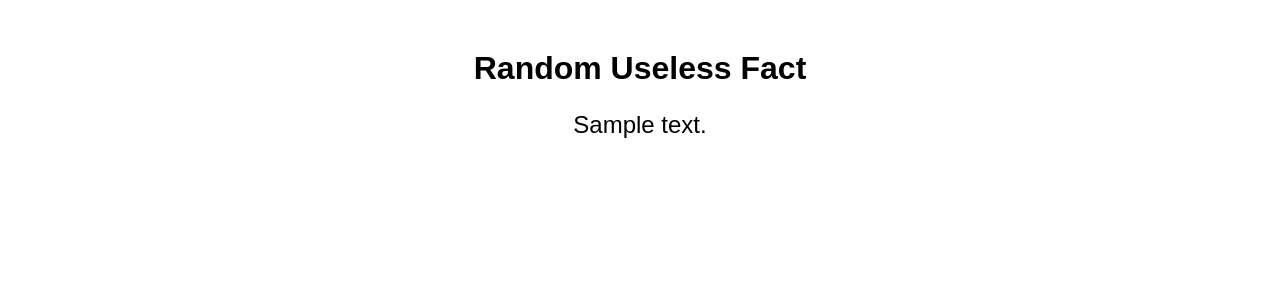
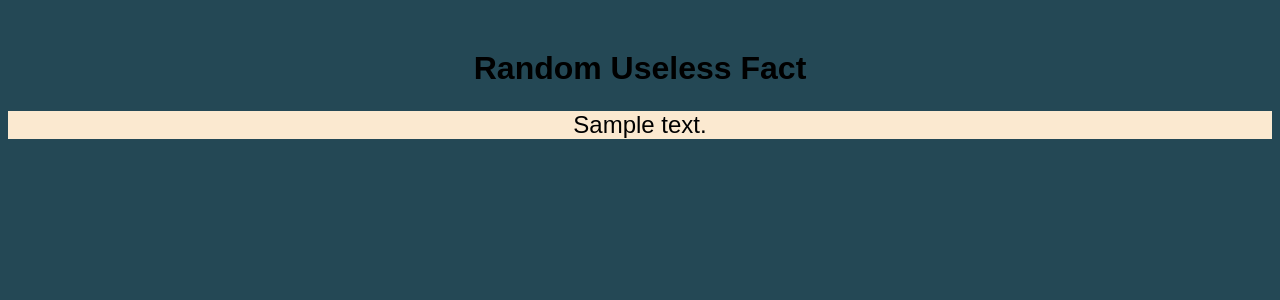
Before and after one commit to ivyanneh/la-rose-, a Flask app: page / in a window 1280 px wide. Shown: the top 300 px of the page. Run offline with Flask 3, Linux system fonts and the light colour scheme; a database or web service that is not in the repository returns one stand-in record (values such as "Sample title"); data that the repository does not hold is empty.

Commit message:
Update index.html

```diff
--- a/useless_facts_app/templates/index.html
+++ b/useless_facts_app/templates/index.html
@@ -9,10 +9,17 @@
             font-family: Arial, sans-serif;
             text-align: center;
             margin-top: 50px;
+            background-color: #244855; /* Default background color */
         }
+
         .fact {
             font-size: 1.5em;
             margin-top: 20px;
+        }
+
+        /* Additional CSS to style the random background color */
+        .fact {
+            background-color: #FBE9D0; /* A light background for text readability */
         }
     </style>
 </head>
@@ -21,5 +28,19 @@
     <div class="fact">
         <p>{{ fact }}</p>
     </div>
+
+    <script>
+
+        const colors = ['#244855', '#E64833', '#874F41', '#90AEAD', '#FBE9D0'];
+
+
+        function changeBackgroundColor() {
+            const randomColor = colors[Math.floor(Math.random() * colors.length)];
+            document.body.style.backgroundColor = randomColor;
+        }
+
+
+        window.onload = changeBackgroundColor;
+    </script>
 </body>
 </html>
```
